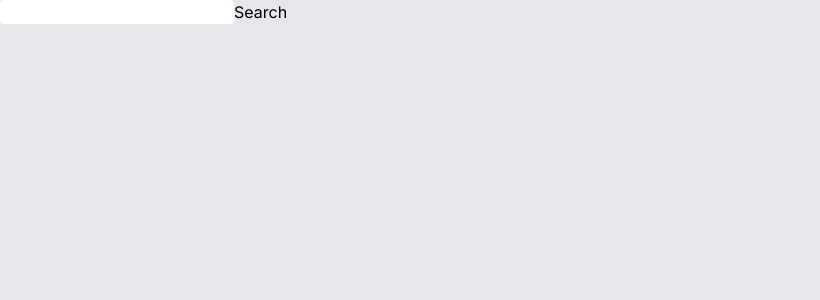
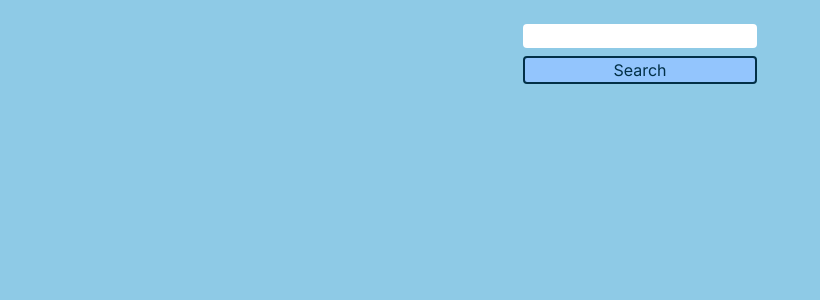
Before and after one commit to vinteger/recipe-finder, a Next.js app: page / in a window 1280 px wide. Shown: the top 300 px of the page, without its empty margins (0-820 px from the left). Built offline with nearby package versions, Linux system fonts and the light colour scheme.

Commit message:
Add tailwind style using custom color pallete

```diff
--- a/app/globals.css
+++ b/app/globals.css
@@ -4,6 +4,6 @@
 
 @layer utilities {
   .text-balance {
-    text-wrap: balance;
+    text-wrap: inherit;
   }
 }
--- a/app/page.tsx
+++ b/app/page.tsx
@@ -1,8 +1,11 @@
 export default function Home() {
     return (
-        <main className="bg-gray-200 min-h-screen">
-            <input type="text" className="rounded"/>
-            <button>Search</button>
+        <main className="min-h-screen bg-sky-blue flex justify-center pt-6">
+          <div className="flex flex-col gap-2">
+            <input type="text" className="rounded border-prussian-blue"/>
+            <button className="rounded bg-blue-300 border-solid border-2 border-prussian-blue text-prussian-blue hover:bg-sky-blue">Search</button>
+          </div>
+
         </main>
     );
 }
--- a/tailwind.config.ts
+++ b/tailwind.config.ts
@@ -13,6 +13,13 @@ const config: Config = {
         "gradient-conic":
           "conic-gradient(from 180deg at 50% 50%, var(--tw-gradient-stops))",
       },
+      colors: {
+        "ut-orange": "#fb8500ff",
+        "selective-yellow": "#ffb703ff",
+        "sky-blue": "#8ecae6ff",
+        "prussian-blue": "#023047ff",
+        "blue-green": "#219ebcff",
+      },
     },
   },
   plugins: [],
```
